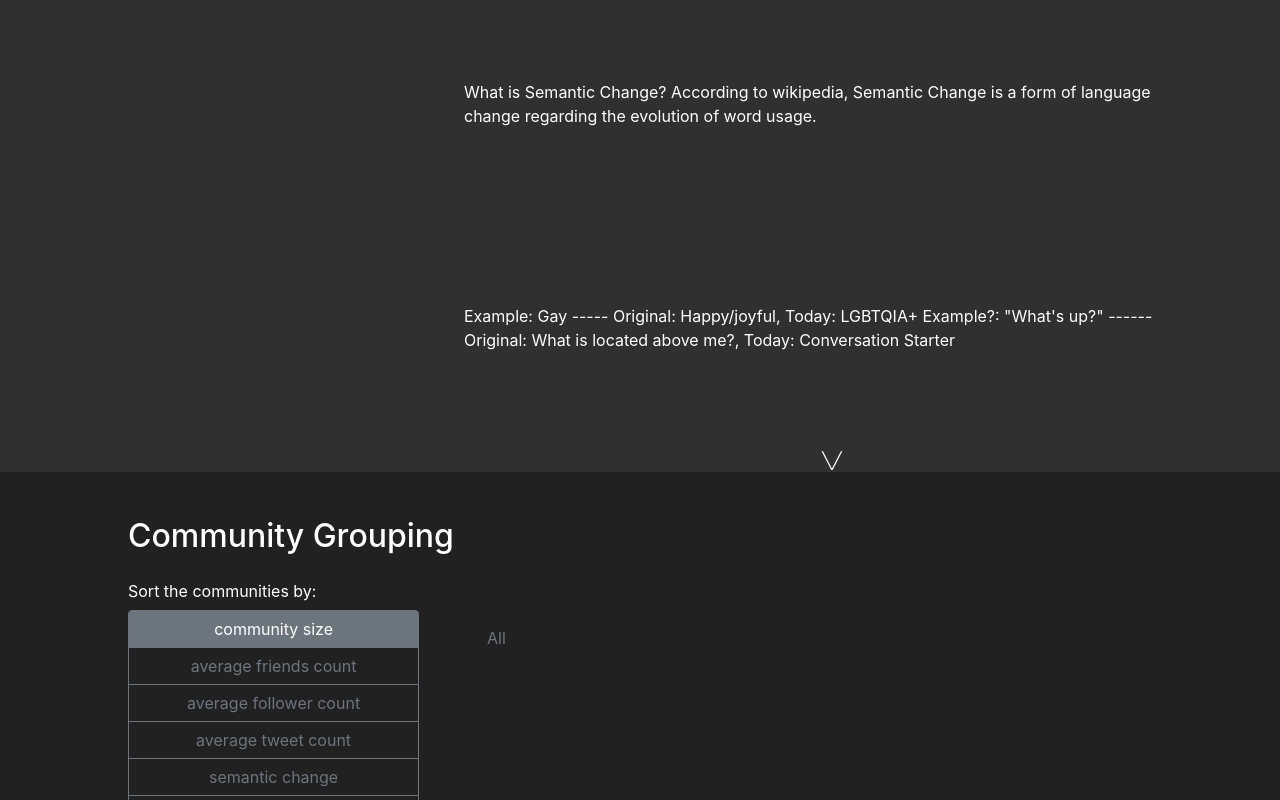
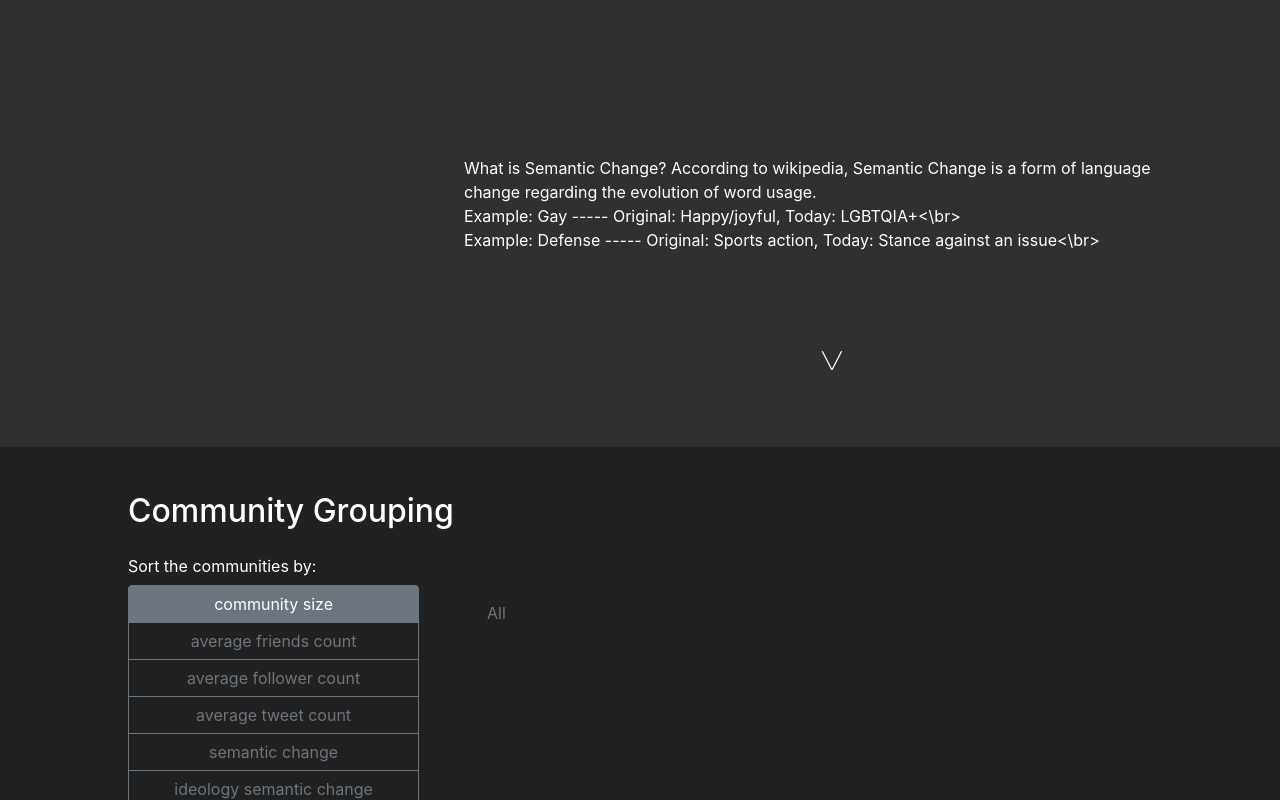
Before and after one commit to 6859-sp21/final-project-atlanta-community, a Vue app in the folder app/: page /#/viz in a window 1280 px wide. Shown: the part 1393-2193 px from the top of the page. Built offline with nearby package versions, Linux system fonts and the light colour scheme; no server answers; what vue-cookie, vue-social-sharing would draw is missing.

Commit message:
Update Tutorial.vue

```diff
--- a/app/src/views/Tutorial.vue
+++ b/app/src/views/Tutorial.vue
@@ -4,10 +4,8 @@
       <hr>
       <p>
         What is Semantic Change? According to wikipedia, Semantic Change is a form of language change regarding the evolution of word usage.
-      </p>
-      <p>
-        Example: Gay ----- Original: Happy/joyful,  Today: LGBTQIA+
-        Example?: "What's up?" ------ Original: What is located above me?,   Today: Conversation Starter
+        <br>Example: Gay ----- Original: Happy/joyful,  Today: LGBTQIA+<\br>
+        <br>Example: Defense ----- Original: Sports action,  Today: Stance against an issue<\br>
       </p>
       <span v-scrollanimation>╲╱</span>
     </div>
```
